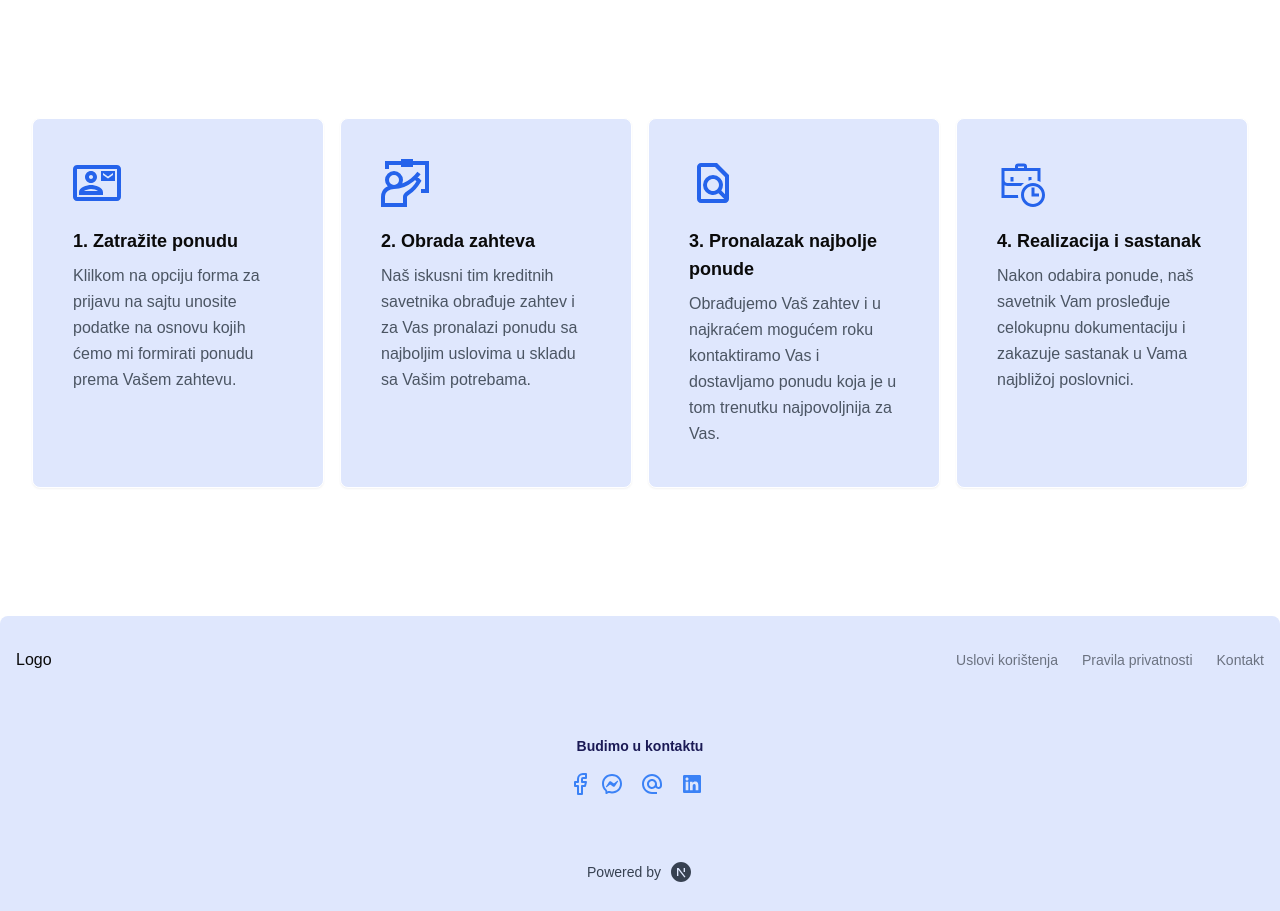
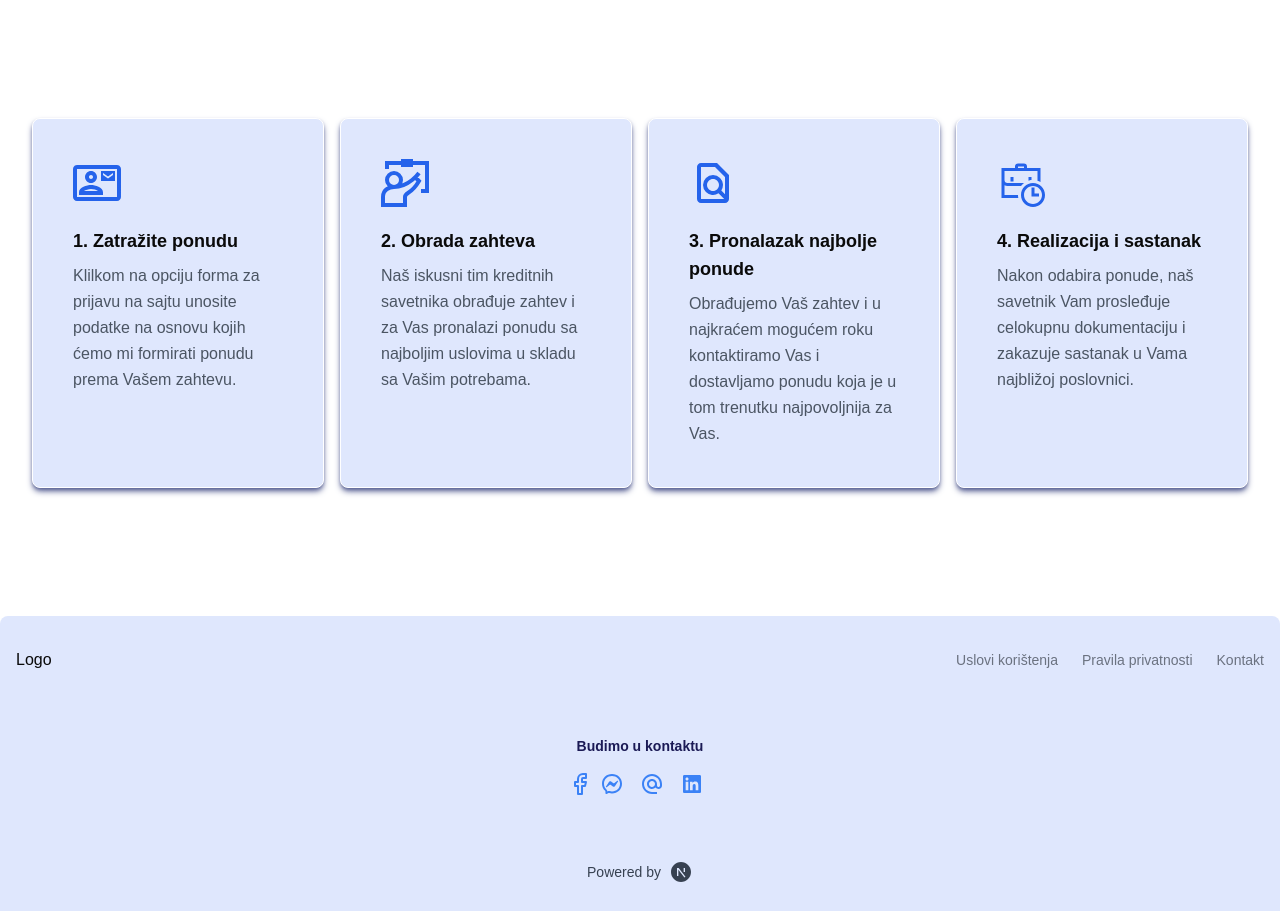
Before and after one commit to darkohedgehog/kreditni-savetnik, a Next.js app: page / in a window 1280 px wide. Shown: the part 2767-3678 px from the top of the page. Built offline with nearby package versions, Linux system fonts and the light colour scheme.

Commit message:
"Removed `shadow-sm` and added `shadow-md shadow-accentblue dark:shadow-darkblue` to Approach component's div elements."

```diff
--- a/src/components/home/Approach.tsx
+++ b/src/components/home/Approach.tsx
@@ -15,7 +15,7 @@ export default function Approach() {
           </h1>
           <div className="container mx-auto px-4 py-16 lg:px-8 lg:py-28 xl:max-w-7xl">
             <div className="grid grid-cols-1 gap-4 sm:grid-cols-2 lg:grid-cols-4">
-              <div className="rounded-lg border border-white bg-card-bg-light p-5 shadow-sm transition hover:border-blue-600 md:p-7 xl:p-10 dark:border-gray-800 dark:bg-card-bg-dark dark:shadow-none dark:hover:border-blue-400">
+              <div className="rounded-lg border border-white bg-card-bg-light p-5 transition hover:border-blue-600 md:p-7 xl:p-10 dark:border-gray-800 dark:bg-card-bg-dark shadow-md shadow-accentblue dark:shadow-darkblue dark:hover:border-blue-400">
               <MdOutlineContactMail
                   className="hi-outline hi-rectangle-stack mb-5 inline-block size-12 text-blue-600 dark:text-blue-500"/>
 
@@ -26,7 +26,7 @@ export default function Approach() {
                 Klilkom na opciju forma za prijavu na sajtu unosite podatke na osnovu kojih ćemo mi formirati ponudu prema Vašem zahtevu.
                 </p>
               </div>
-              <div className="rounded-lg border border-white bg-card-bg-light p-5 shadow-sm transition hover:border-blue-600 md:p-7 xl:p-10 dark:border-gray-800 dark:bg-card-bg-dark dark:shadow-none dark:hover:border-blue-400">
+              <div className="rounded-lg border border-white bg-card-bg-light p-5 transition hover:border-blue-600 md:p-7 xl:p-10 dark:border-gray-800 dark:bg-card-bg-dark shadow-md shadow-accentblue dark:shadow-darkblue dark:hover:border-blue-400">
               <GrWorkshop
                   className="hi-outline hi-rectangle-stack mb-5 inline-block size-12 text-blue-600 dark:text-blue-500"/>
                 <h4 className="mb-2 text-lg font-bold">
@@ -36,7 +36,7 @@ export default function Approach() {
                 Naš iskusni tim kreditnih savetnika obrađuje zahtev i za Vas pronalazi ponudu sa najboljim uslovima u skladu sa Vašim potrebama.
                 </p>
               </div>
-              <div className="rounded-lg border border-white bg-card-bg-light p-5 shadow-sm transition hover:border-blue-600 md:p-7 xl:p-10 dark:border-gray-800 dark:bg-card-bg-dark dark:shadow-none dark:hover:border-blue-400">
+              <div className="rounded-lg border border-white bg-card-bg-light p-5 transition hover:border-blue-600 md:p-7 xl:p-10 dark:border-gray-800 dark:bg-card-bg-dark shadow-md shadow-accentblue dark:shadow-darkblue dark:hover:border-blue-400">
               <MdOutlineFindInPage
                   className="hi-outline hi-rectangle-stack mb-5 inline-block size-12 text-blue-600 dark:text-blue-500"/>
                 <h4 className="mb-2 text-lg font-bold">3. Pronalazak najbolje ponude</h4>
@@ -44,7 +44,7 @@ export default function Approach() {
                   Obrađujemo Vaš zahtev i u najkraćem mogućem roku kontaktiramo Vas i dostavljamo ponudu koja je u tom trenutku najpovoljnija za Vas.
                 </p>
               </div>
-              <div className="rounded-lg border border-white bg-card-bg-light p-5 shadow-sm transition hover:border-blue-600 sm:col-span-2 md:p-7 lg:col-span-1 xl:p-10 dark:border-gray-800 dark:bg-card-bg-dark dark:shadow-none dark:hover:border-blue-400">
+              <div className="rounded-lg border border-white bg-card-bg-light p-5 transition hover:border-blue-600 sm:col-span-2 md:p-7 lg:col-span-1 xl:p-10 dark:border-gray-800 dark:bg-card-bg-dark shadow-md shadow-accentblue dark:shadow-darkblue dark:hover:border-blue-400">
               <LiaBusinessTimeSolid
                   className="hi-outline hi-rectangle-stack mb-5 inline-block size-12 text-blue-600 dark:text-blue-500"/>
                 <h4 className="mb-2 text-lg font-bold">4. Realizacija i sastanak</h4>
```
